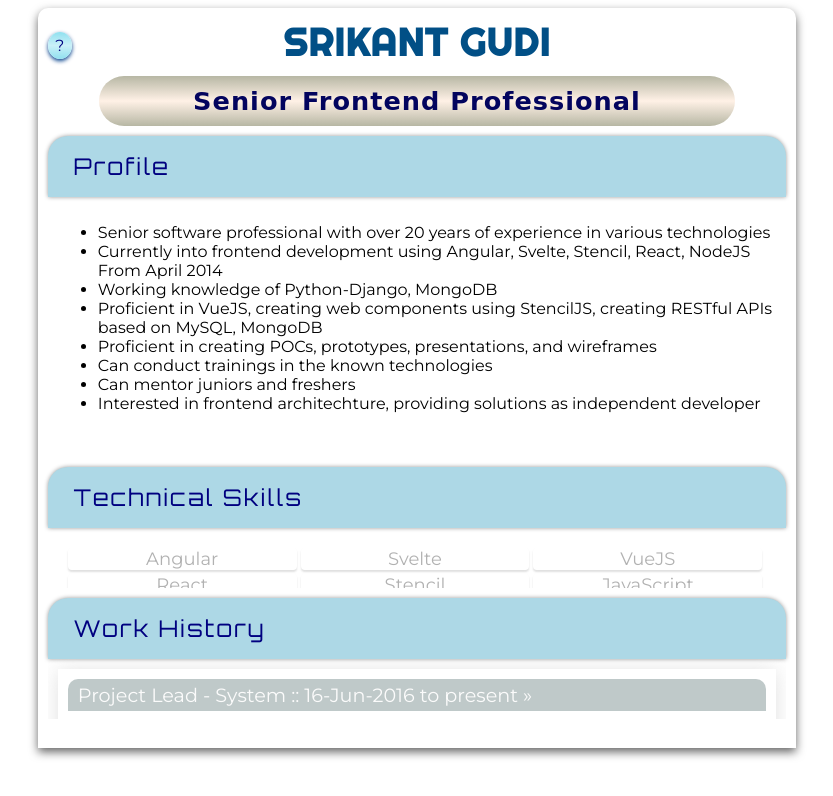
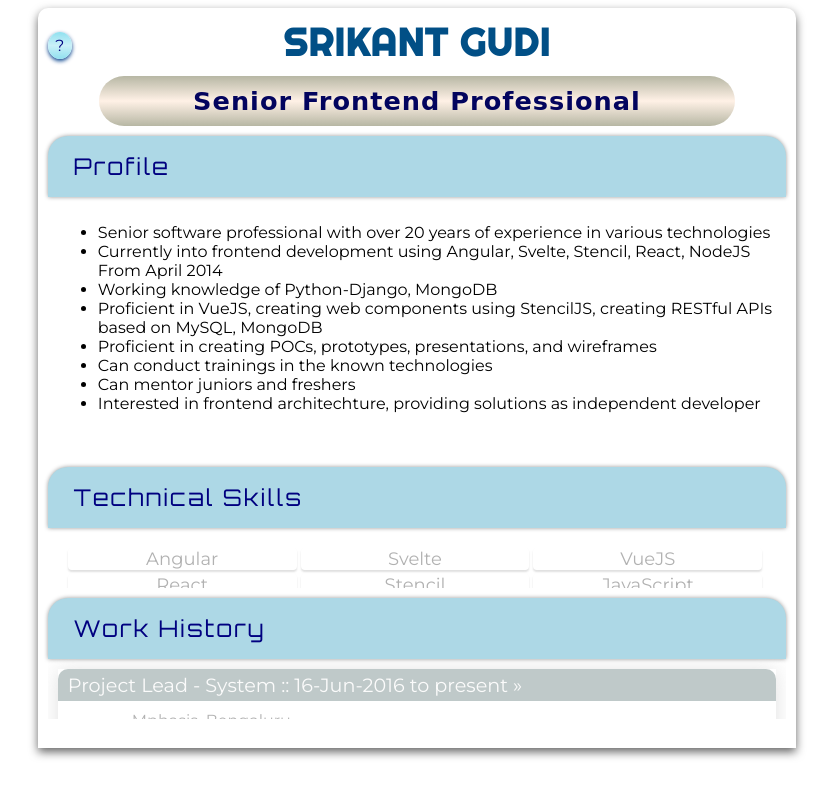
Before and after one commit to srikantgudi/srikantgudi.github.io, a Svelte app: page / in a window 1280 px wide. Shown: the top 796 px of the page, without its empty margins (223-1056 px from the left). Built offline with nearby package versions, Linux system fonts and the light colour scheme; a web font is replaced by a local one.

Commit message:
Update App.svelte

```diff
--- a/src/App.svelte
+++ b/src/App.svelte
@@ -131,7 +131,7 @@
 		padding: 10px;
 		text-align: left;
 		margin-left: 5vw;
-    	font-family: Ubuntu;
+    	font-family: Montserrat;
 	}
 	.expdetail > .details {
 		display: flex;
@@ -177,12 +177,6 @@
 		display: flex;
 		flex-flow: column;
 		padding: 10px;
-	}
-	.expdetail {
-		padding: 10px;
-		text-align: left;
-		margin-left: 5vw;
-    	font-family: Ubuntu;
 	}
 	.expdetail > .details {
 		display: flex;
@@ -296,7 +290,7 @@
 	</div>
 	<div class="content-body" class:active={curTab === 3}>
 		{#each data.exp as item}
-			<div class="exp box">
+			<div class="box">
 				<div class="jobtitle">
 					{item.jobTitle} :: {item.dates} &raquo;
 				</div>
```
